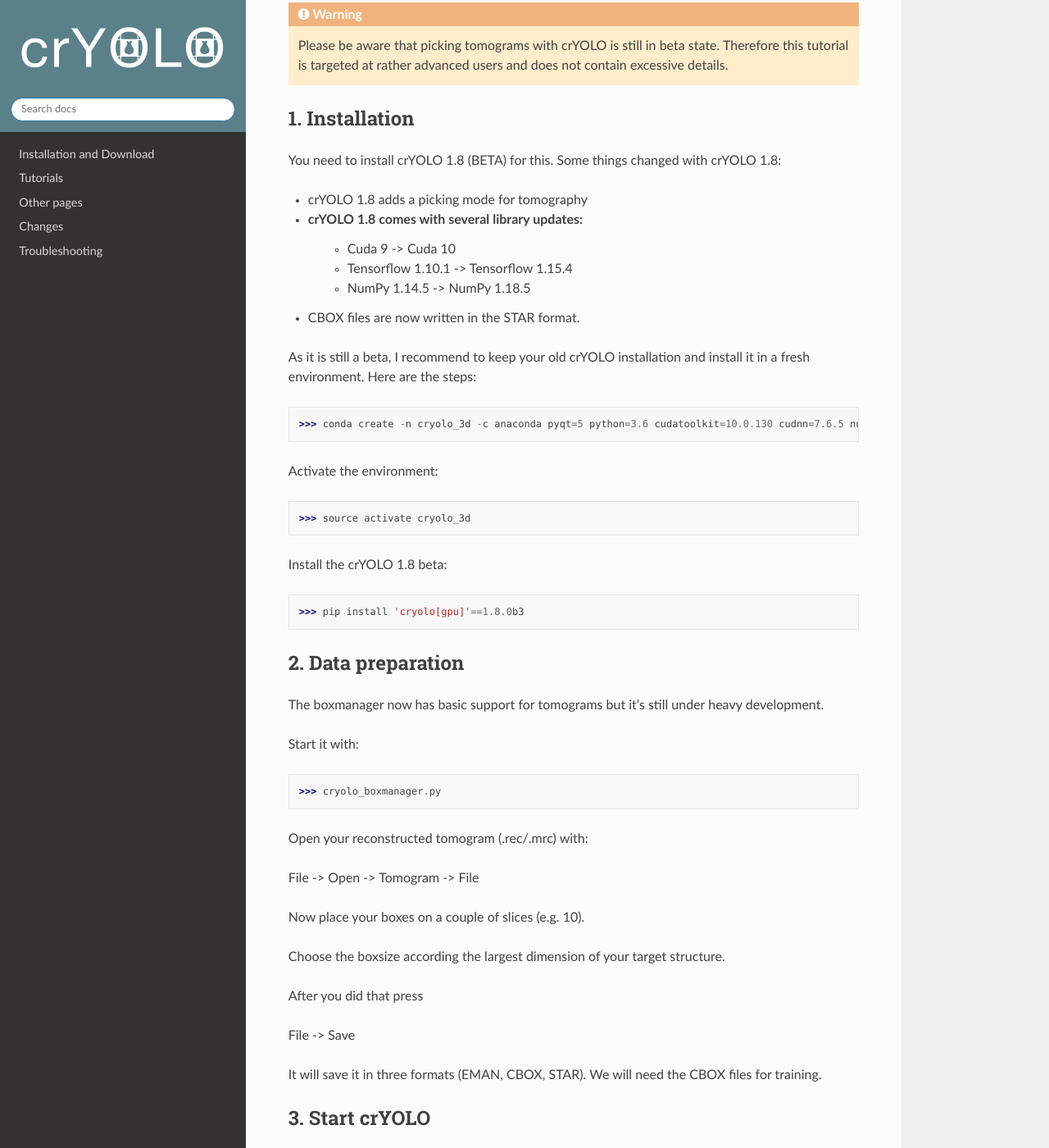
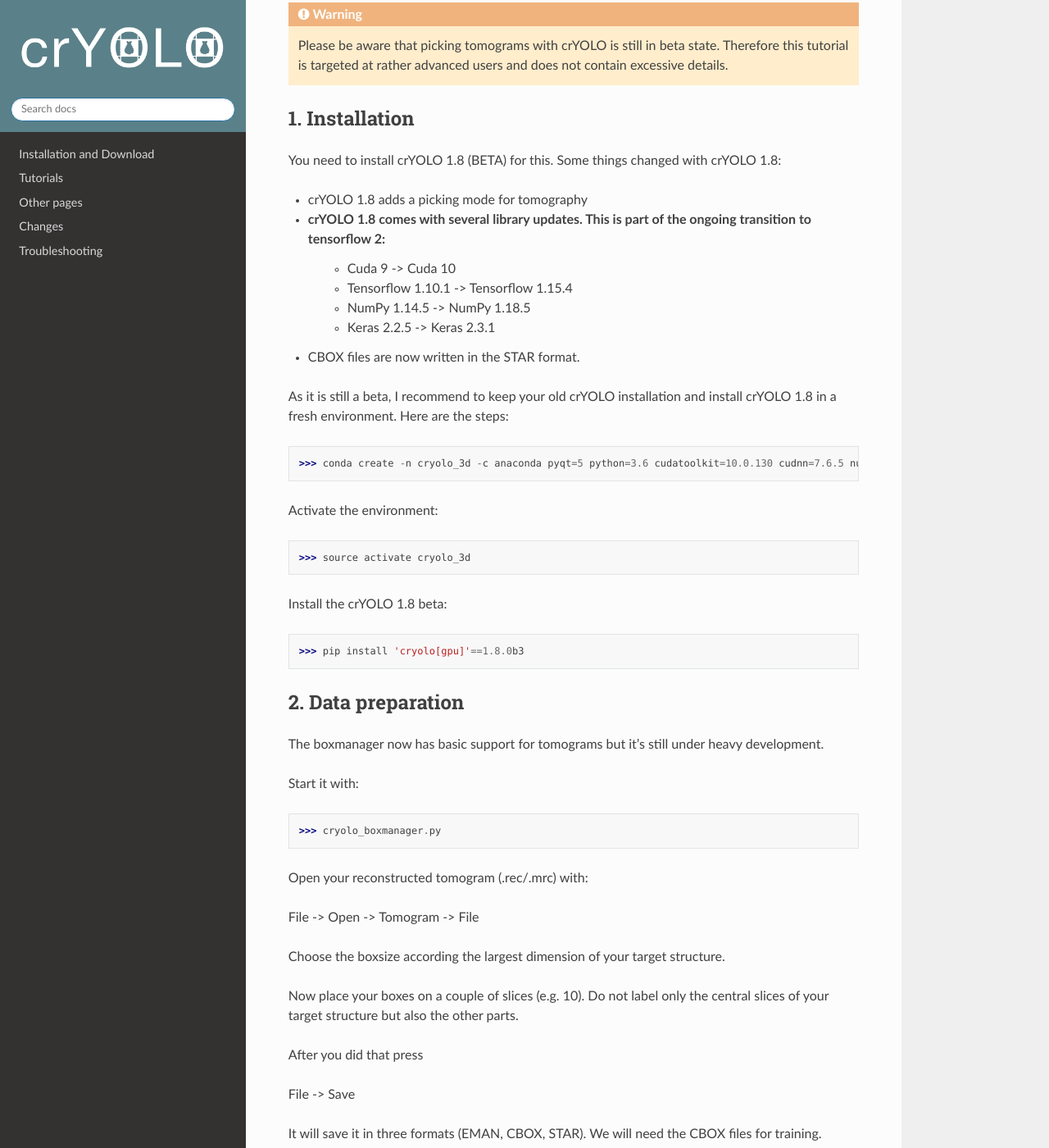
Before and after one commit to MPI-Dortmund/cryolo, a Sphinx documentation site: the page built from source/tutorials/tut05_tomo.rst, in a window 1280 px wide and 1400 px high, scrolled down 229 px. Shown: the whole window at 82% size. Built offline with Sphinx 7.4.7 and the Read the Docs theme 2.0.0, drawn with Linux system fonts in a browser that asks for light colours.

Commit message:
update tutorial

```diff
--- a/source/tutorials/tut05_tomo.rst
+++ b/source/tutorials/tut05_tomo.rst
@@ -15,14 +15,15 @@ a couple of slices manually and train cryolo as you always did.
 You need to install crYOLO 1.8 (BETA) for this. Some things changed with crYOLO 1.8:
 
 * crYOLO 1.8 adds a picking mode for tomography
-* crYOLO 1.8 comes with several library updates:
+* crYOLO 1.8 comes with several library updates. This is part of the ongoing transition to tensorflow 2:
     * Cuda 9 -> Cuda 10
     * Tensorflow 1.10.1 -> Tensorflow 1.15.4
     * NumPy 1.14.5 -> NumPy 1.18.5
+    * Keras 2.2.5 -> Keras 2.3.1
 * CBOX files are now written in the STAR format.
 
 As it is still a beta, I recommend to keep your old crYOLO installation and
-install it in a fresh environment. Here are the steps:
+install crYOLO 1.8 in a fresh environment. Here are the steps:
 
 >>> conda create -n cryolo_3d -c anaconda pyqt=5 python=3.6 cudatoolkit=10.0.130 cudnn=7.6.5 numpy==1.18.5 libtiff wxPython=4.0.4
 
@@ -47,9 +48,11 @@ Open your reconstructed tomogram (.rec/.mrc) with:
 
 File -> Open -> Tomogram -> File
 
-Now place your boxes on a couple of slices (e.g. 10).
+Choose the boxsize according the largest dimension of your target structure.
 
-Choose the boxsize according the largest dimension of your target structure.
+Now place your boxes on a couple of slices (e.g. 10). Do not label only the central slices of your
+target structure but also the other parts.
+
 
 After you did that press
 
```
